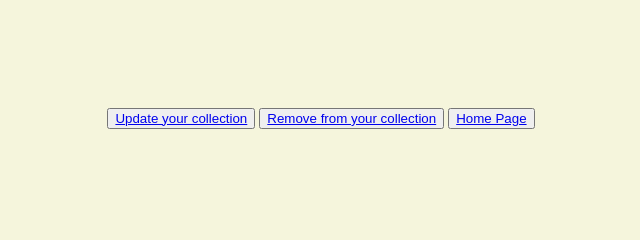
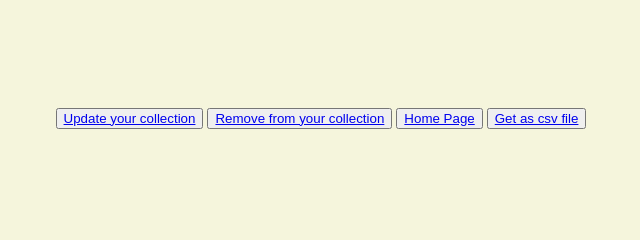
Before and after one commit to samyboi16/FLASK-API-BOOKSTORE, a Flask app: page /export_csv in a window 1280 px wide. Shown: the part 195-435 px from the top of the page, without its empty margins (319-959 px from the left). Run offline with Flask 3, Linux system fonts and the light colour scheme; the visitor is signed in with stand-in values (Sample User, id 1); data that the repository does not hold is empty; some libraries are stand-ins or nearby versions.

Commit message:
Update bookcollection.html

```diff
--- a/templates/bookcollection.html
+++ b/templates/bookcollection.html
@@ -49,6 +49,7 @@
             <button><a href="{{url_for('update')}}">Update your collection</a></button>
             <button><a href="{{url_for('remove')}}">Remove from your collection</a></button>
             <button><a href="{{url_for('index')}}" >Home Page</a></button>
+            <button><a href="{{url_for('export_csv')}}">Get as csv file</a></button>
 
         </div>
     </body>
```
